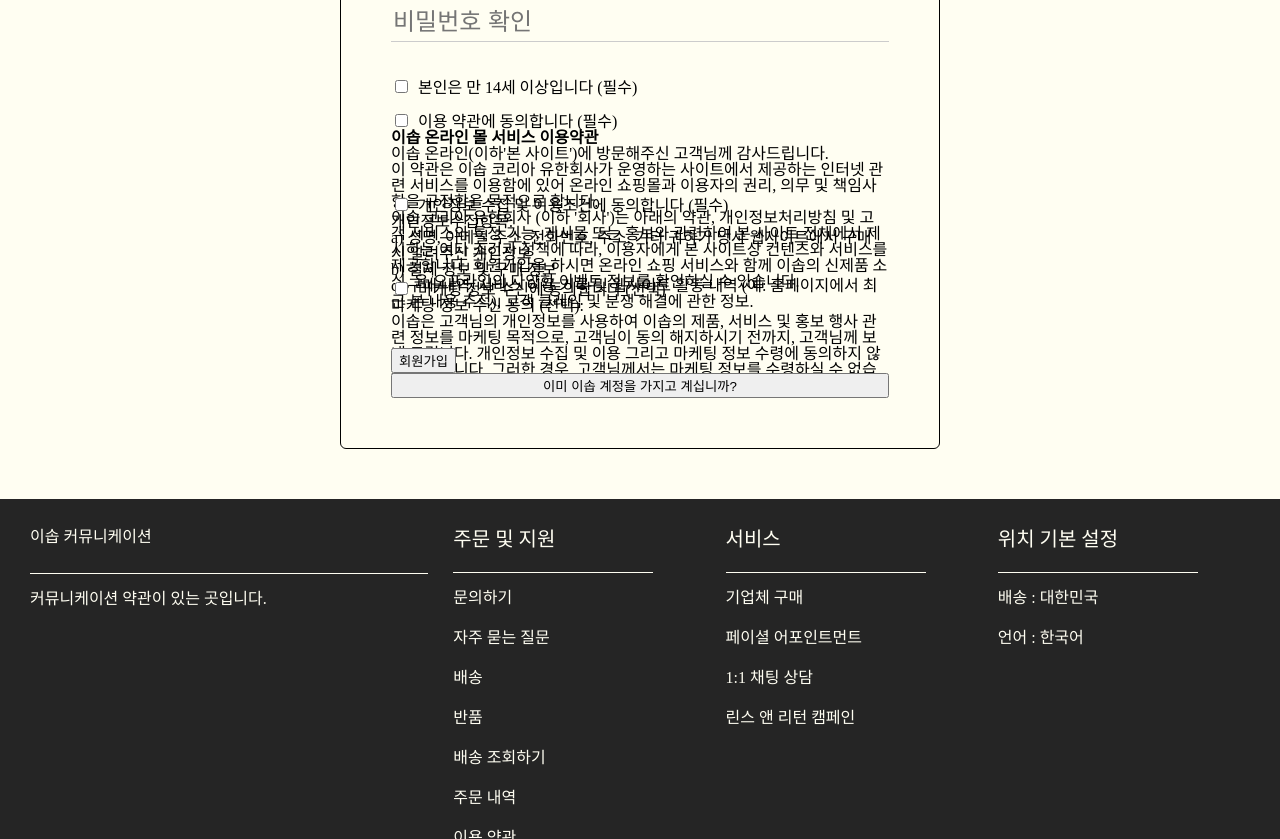
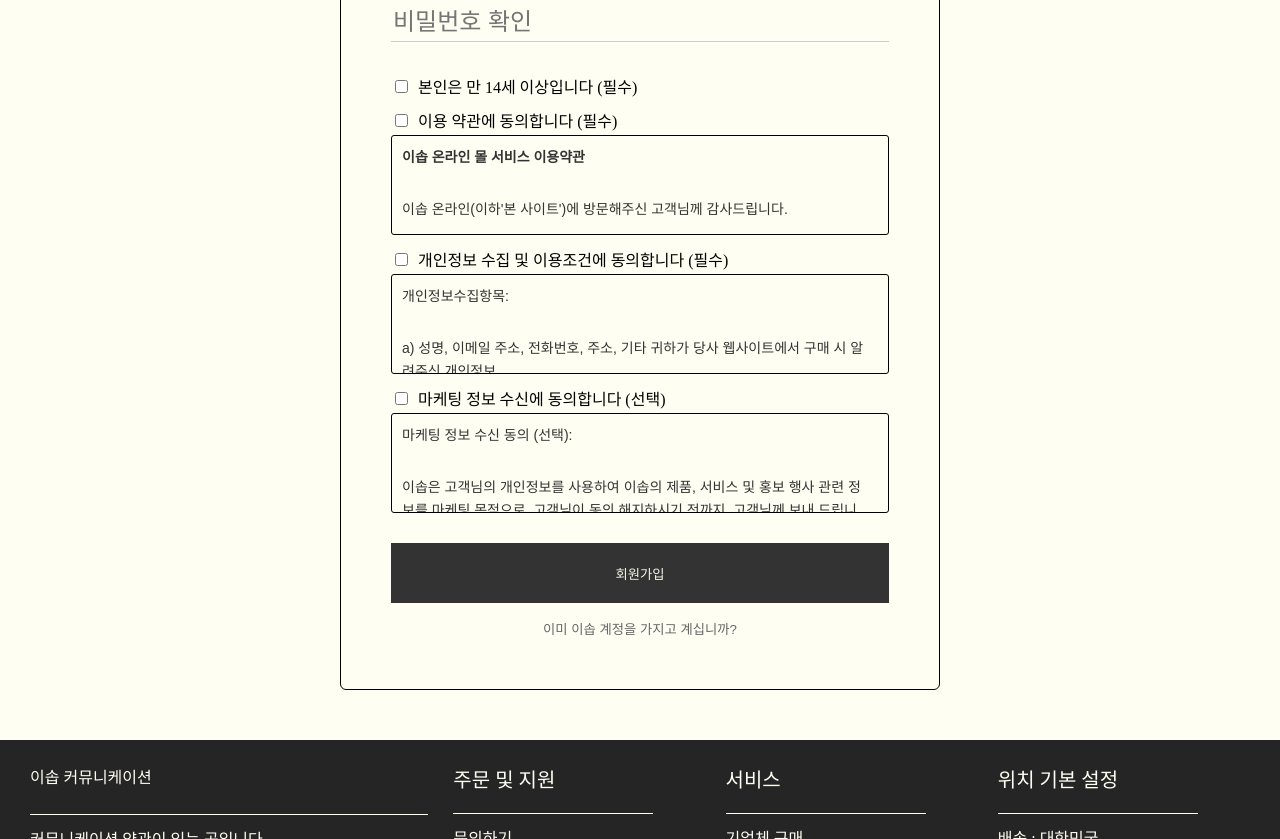
Before and after one commit to wecode-bootcamp-korea/49-2nd-SOP-frontend, a React app: page /signUp in a window 1280 px wide. Shown: the part 617-1456 px from the top of the page. Built offline with nearby package versions, Linux system fonts and the light colour scheme.

Commit message:
feat:회원가입 ui 완료

```diff
--- a/src/pages/SignUp/SignUp.js
+++ b/src/pages/SignUp/SignUp.js
@@ -16,7 +16,8 @@
   const [marketing, setMarketing] = useState(false);
   const [showPassword, setShowPassword] = useState(false);
 
-  const handleShowPassword = () => {
+  const handleShowPassword = event => {
+    event.preventDefault();
     setShowPassword(!showPassword);
   };
 
@@ -52,8 +53,6 @@
               <h1>회원가입</h1>
             </div>
             <form className="inputAndButtonWrappper">
-              {/* 여기부터 css 주기 */}
-
               <div className="nameWrapper">
                 <Input
                   className="firstNameInput"
@@ -107,6 +106,7 @@
                 이용 약관에 동의합니다 (필수)
               </CheckBox>
               {/* 전체 스크롤 창 */}
+              {/* 여기부터 css 주기 */}
               <div className="scrollWrapper">
                 <div className="scrollLetterWrapper">
                   <p>
--- a/src/pages/SignUp/SignUp.scss
+++ b/src/pages/SignUp/SignUp.scss
@@ -71,6 +71,7 @@
 
         .passwordWrapper {
           position: relative;
+
           .viewPassword {
             @include viewPasswordButton;
           }
@@ -78,12 +79,49 @@
         .passwordCheckWrapper {
           margin-bottom: 35px;
         }
+        .scrollWrapper {
+          height: 100px;
+          border: 1px solid;
+          border-radius: 3px;
+          margin: 5px 0 15px;
+          .scrollLetterWrapper {
+            height: 100%;
+            padding: 10px 20px 10px 10px;
+            overflow-y: scroll;
+            p {
+              margin-bottom: 30px;
+              font-size: 14px;
+              line-height: 1.6;
+              color: #333;
+              font-family: 'Suisse Regular', sans-serif;
+            }
+          }
+        }
+        .signUpButtonWrapper {
+          margin-top: 30px;
+          .signUpBtn {
+            width: 100%;
+            height: 60px;
+            padding: 19px 23px;
+            border: 1px solid;
+            border-color: #333;
+            cursor: pointer;
+            background-color: #333;
+            color: #f6f5e8;
+            &:hover {
+              background-color: black;
+            }
+          }
+        }
+      }
+      .alreadyHaveId {
+        width: 100%;
+        margin-top: 15px;
+        color: #666;
+        cursor: pointer;
+        border: none;
+        background-color: transparent;
       }
     }
   }
 }
-
-.scrollLetterWrapper {
-  width: 100%;
-  height: 50px;
-}
```
